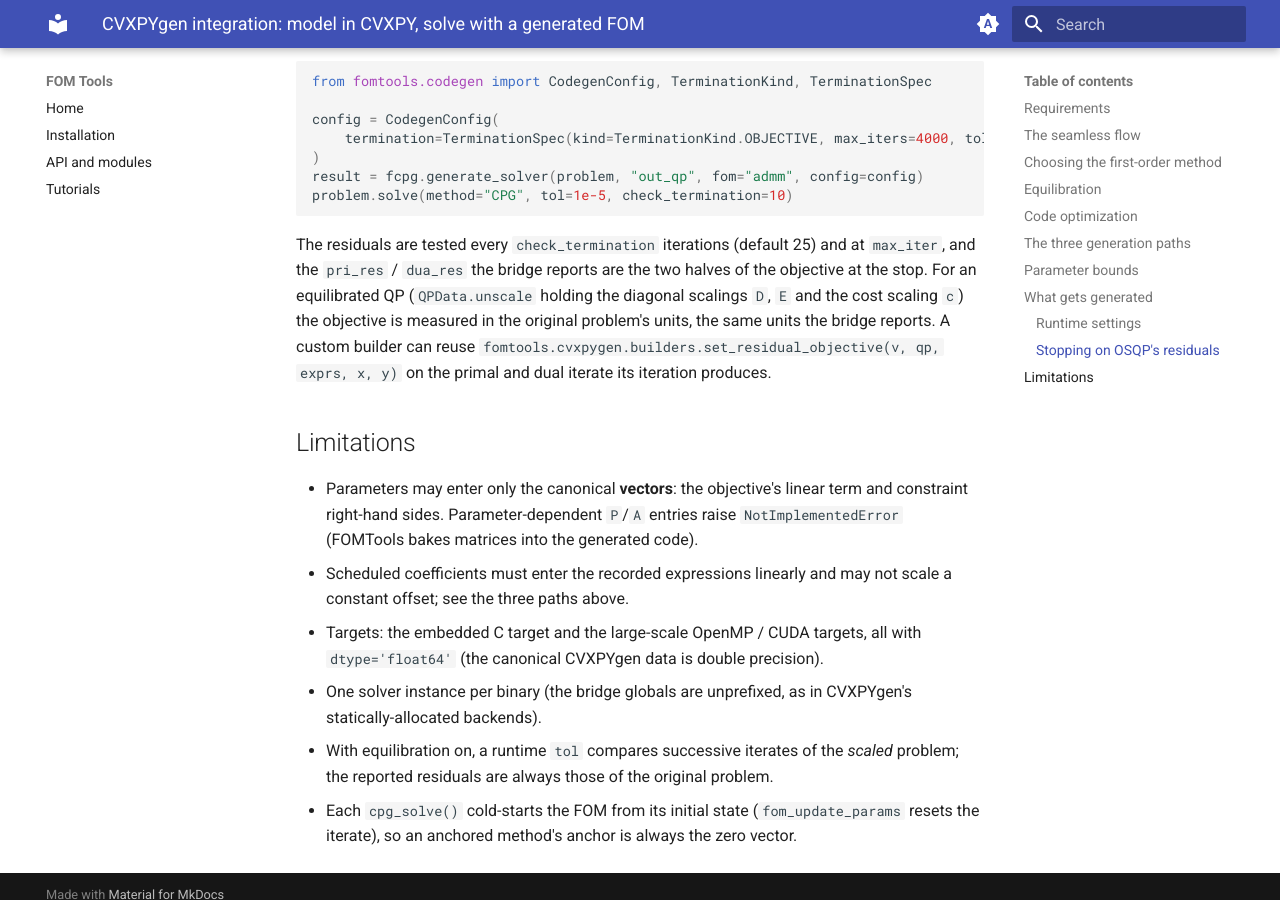
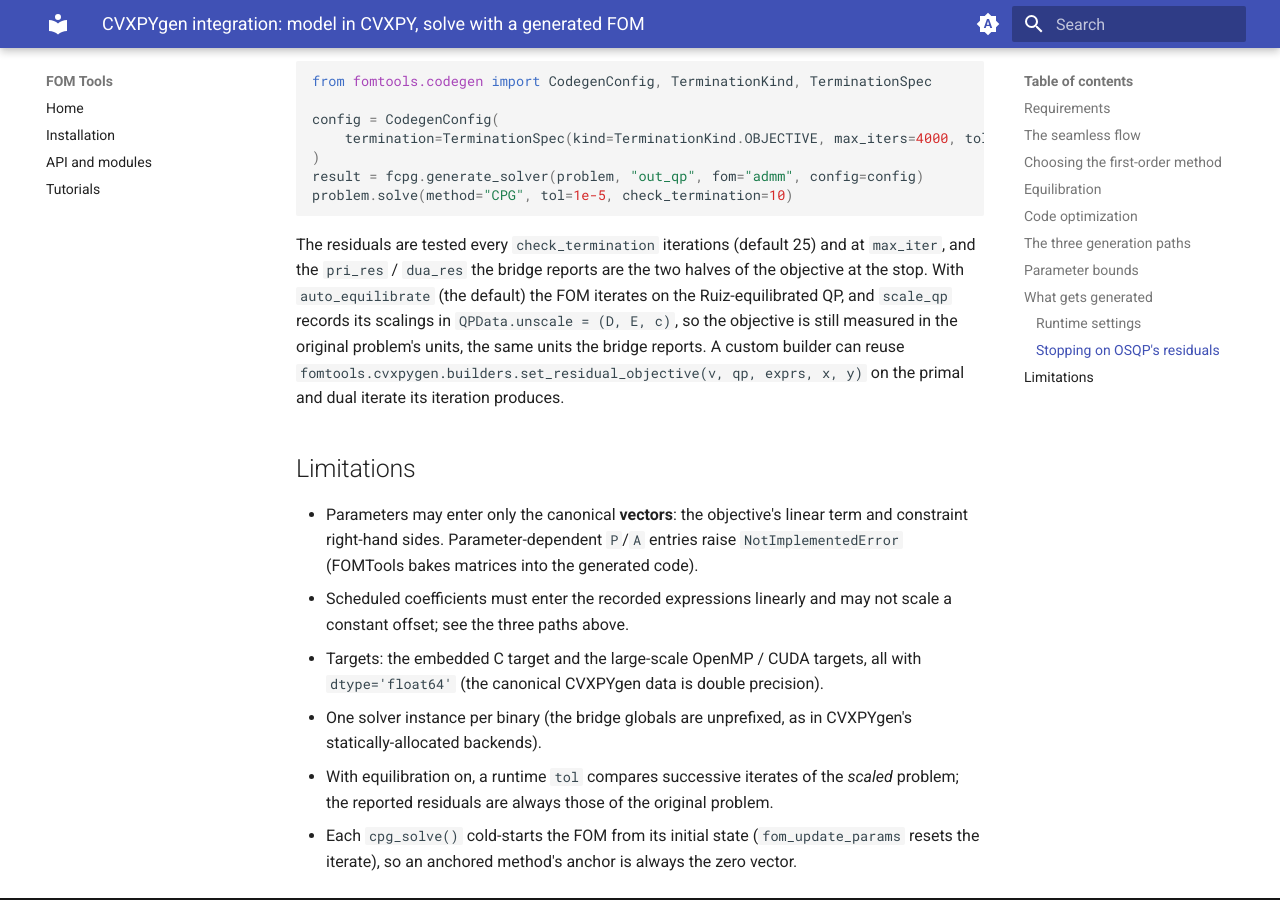
Before and after one commit to stellatogrp/fomtools, an MkDocs documentation site: the page built from docs/tutorials/cvxpygen.md, in a window 1280 px wide and 900 px high, scrolled down 5585 px. Built offline with MkDocs 1.6.1 and Material for MkDocs 9.7.7, drawn with Linux system fonts in a browser that asks for light colours.

Commit message:
docs: the residual objective stays in original units under auto equilibration

```diff
--- a/docs/tutorials/cvxpygen.md
+++ b/docs/tutorials/cvxpygen.md
@@ -258,9 +258,10 @@ problem.solve(method="CPG", tol=1e-5, check_termination=10)
 
 The residuals are tested every `check_termination` iterations (default 25) and at
 `max_iter`, and the `pri_res` / `dua_res` the bridge reports are the two halves
-of the objective at the stop. For an equilibrated QP (`QPData.unscale` holding the
-diagonal scalings `D`, `E` and the cost scaling `c`) the objective is measured in
-the original problem's units, the same units the bridge reports. A custom builder
+of the objective at the stop. With `auto_equilibrate` (the default) the FOM iterates
+on the Ruiz-equilibrated QP, and `scale_qp` records its scalings in
+`QPData.unscale = (D, E, c)`, so the objective is still measured in the original
+problem's units, the same units the bridge reports. A custom builder
 can reuse `fomtools.cvxpygen.builders.set_residual_objective(v, qp, exprs, x, y)`
 on the primal and dual iterate its iteration produces.
 
```
Also changed, not shown: skills/fomtools/references/cvxpygen.md (+2 -1 lines).
